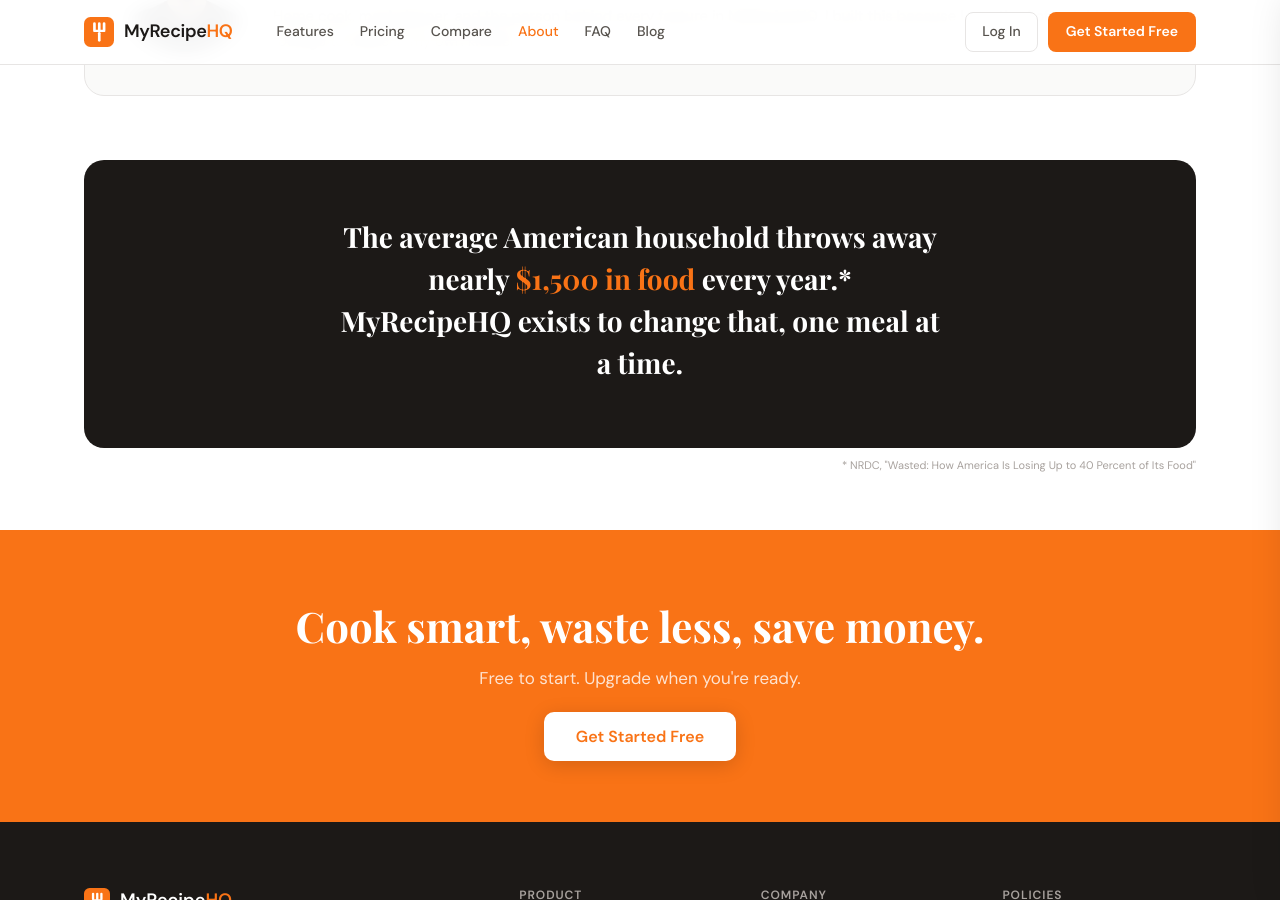
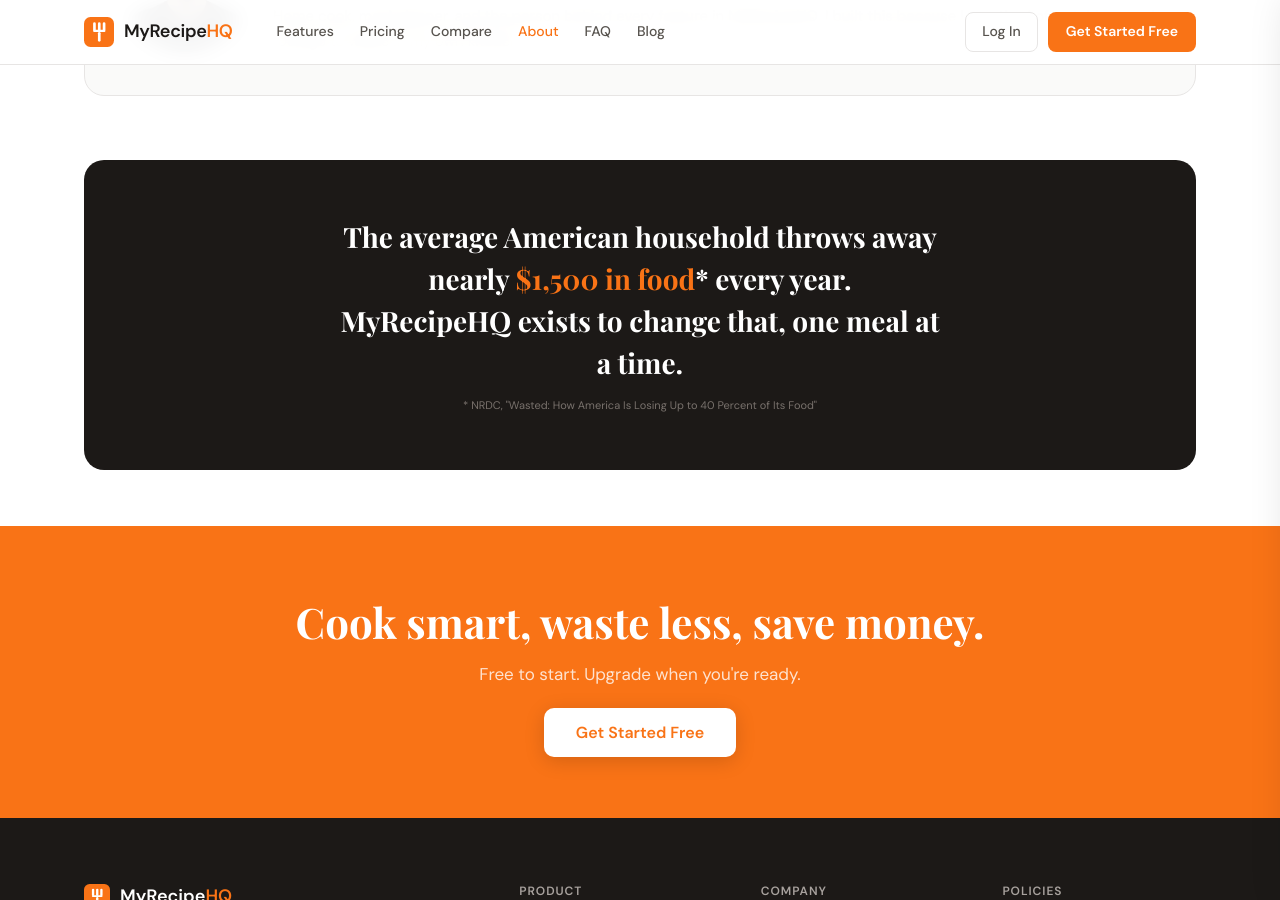
Before and after one commit to bgerlach463/recipehq-site, a Jekyll site: the page built from about/index.html, in a window 1280 px wide and 900 px high, scrolled down 1043 px. Built offline with Jekyll 4.4.1, drawn with Linux system fonts in a browser that asks for light colours.

Commit message:
Fix citation — asterisk on amount, source inside the box in small text

```diff
--- a/about/index.html
+++ b/about/index.html
@@ -90,9 +90,9 @@
       </div>
 
       <div class="about-mission">
-        <p>The average American household throws away nearly <span>$1,500 in food</span> every year.* MyRecipeHQ exists to change that, one meal at a time.</p>
+        <p>The average American household throws away nearly <span>$1,500 in food</span>* every year. MyRecipeHQ exists to change that, one meal at a time.</p>
+        <div style="font-size:11px;color:#78716C;margin-top:12px;font-style:normal;font-family:var(--ff-body,'DM Sans',sans-serif);font-weight:400">* NRDC, "Wasted: How America Is Losing Up to 40 Percent of Its Food"</div>
       </div>
-      <div style="text-align:right;font-size:11px;color:#A8A29E;margin-top:8px">* NRDC, "Wasted: How America Is Losing Up to 40 Percent of Its Food"</div>
 
     </div>
   </div>
```
